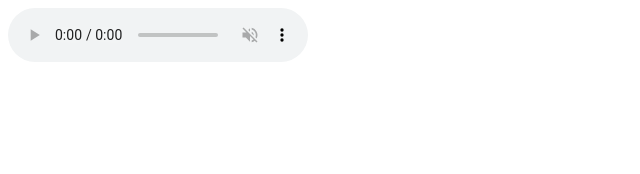
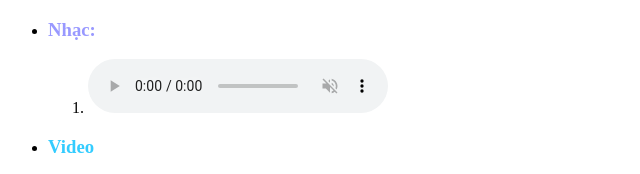
Before and after one commit to raki1224/Anhtuyet_12a22, a plain HTML site: page 01.html in a window 1280 px wide. Shown: the top 174 px of the page, without its empty margins (0-640 px from the left). Drawn offline with Linux system fonts and the light colour scheme.

Commit message:
Update 01.html

```diff
--- a/01.html
+++ b/01.html
@@ -1,3 +1,4 @@
+
 
 <!DOCTYPE html>
 <html>
@@ -6,7 +7,14 @@
 <meta charset="utf-8">
 </head>
 <body>
-<audio src= "hi.mp3" type="audio/mp3" controls autoplay muted>
-</audio>
+<ul style="list_style_type:square">
+<li><h3 em style="color:#9999FF"> Nhạc: </h3></li>
+<ol>
+<li><audio src= "hi.mp3" type="audio/mp3" controls autoplay muted></audio></li>
+</ol>
+<li><h3 em style="color:#33CCFF"> Video</li>
+<ol>
+<li><video src="HA.mp4" width="397" height="550"" type="video/mp4" controls autoplay muted poster></video></li>
+</ul>
 </body>
 </html>
```
